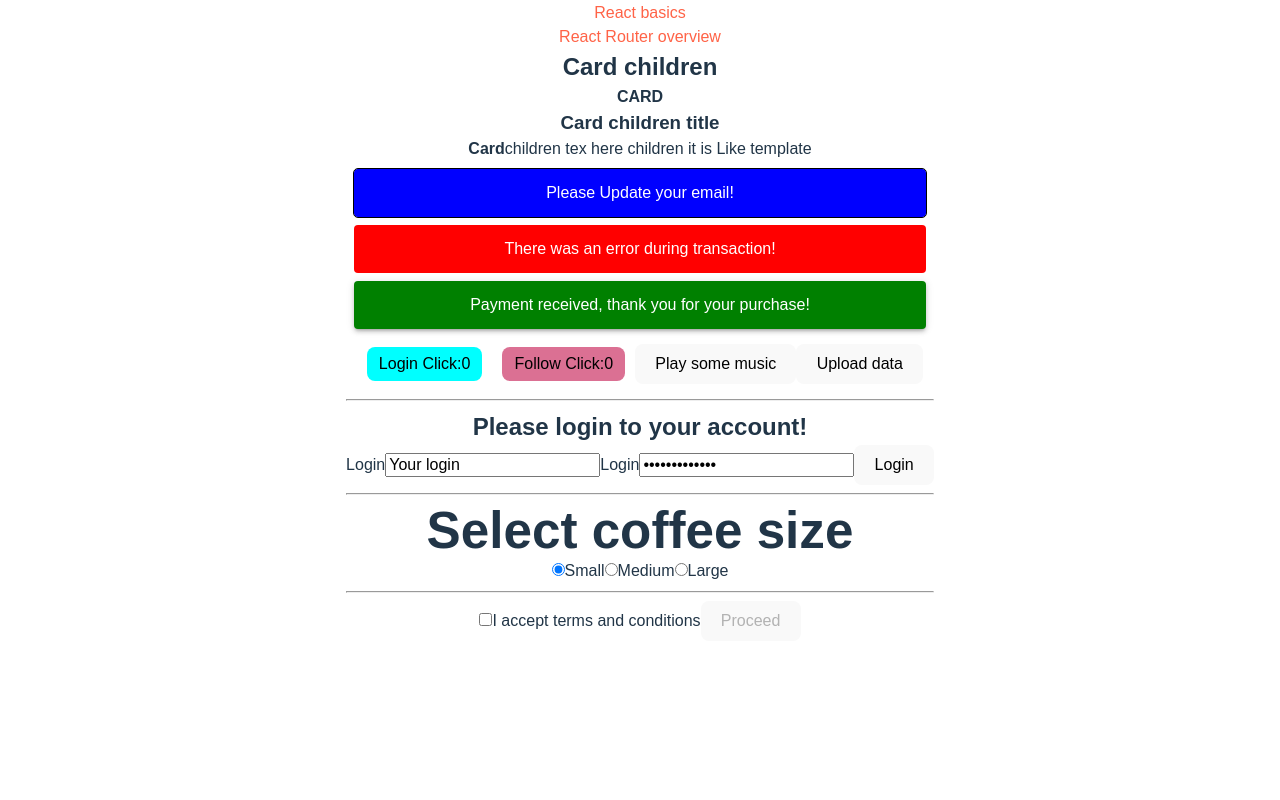
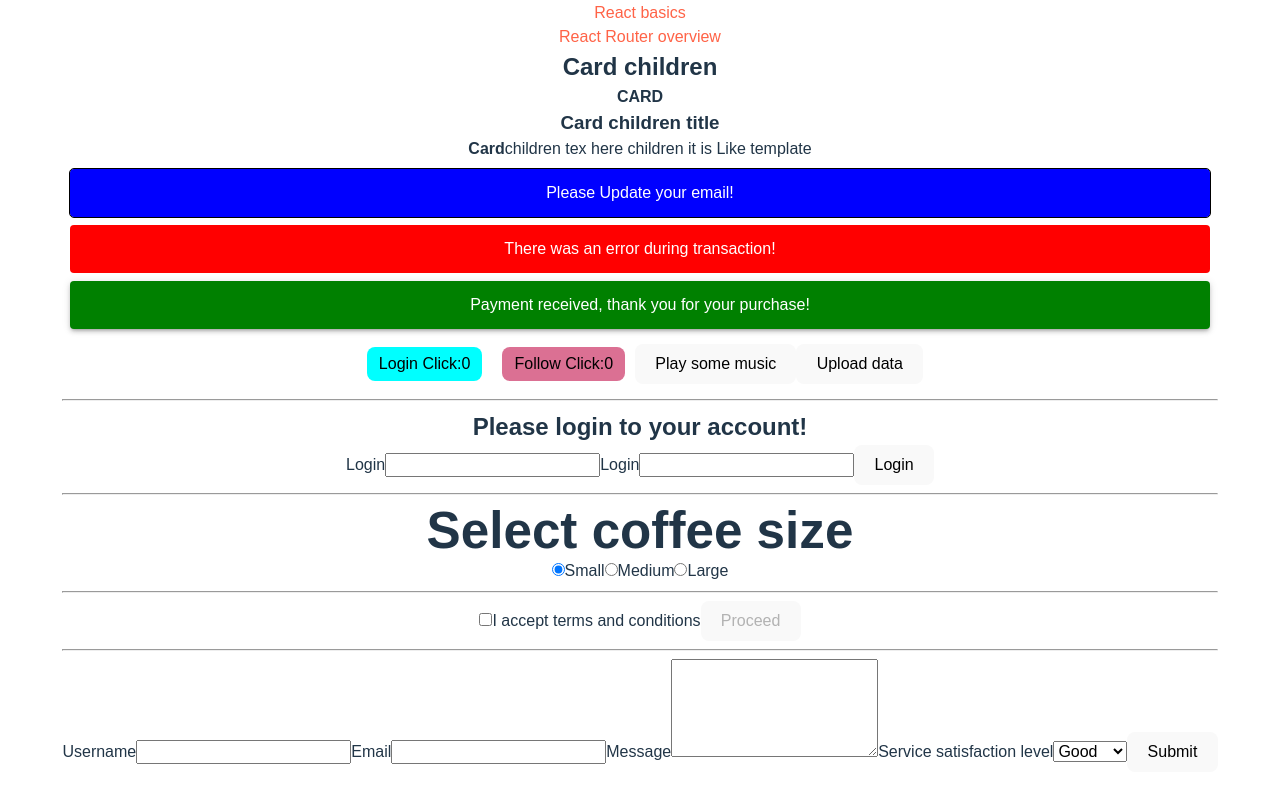
Before and after one commit to gudzsv/test-vite-react-prj, a React (Vite) app: page / in a window 1280 px wide. Shown: the part 1137-1937 px from the top of the page. Before the commit the page ends 1810 px from the top, so only its background shows below. Built offline with nearby package versions, Linux system fonts and the light colour scheme.

Commit message:
added formik with validation

```diff
--- a/package.json
+++ b/package.json
@@ -11,10 +11,12 @@
   },
   "dependencies": {
     "clsx": "^2.1.1",
+    "formik": "^2.4.6",
     "modern-normalize": "^2.0.0",
     "react": "^18.2.0",
     "react-dom": "^18.2.0",
-    "react-icons": "^5.2.1"
+    "react-icons": "^5.2.1",
+    "yup": "^1.4.0"
   },
   "devDependencies": {
     "@types/react": "^18.2.66",
--- a/src/components/App.jsx
+++ b/src/components/App.jsx
@@ -12,6 +12,7 @@
 import LangSwitcher from './LangSwitcher/LangSwitcher';
 import RadioButtons from './RadioButtons/RadioButtons';
 import CheckBox from './CheckBox/CheckBox';
+import FormikFeedbackForm from './FormikFeedbackForm/FormikFeedbackForm';
 
 function App() {
 	const favoriteBooks = [
@@ -69,6 +70,8 @@
 			<RadioButtons />
 			<hr />
 			<CheckBox />
+			<hr />
+			<FormikFeedbackForm />
 		</>
 	);
 }
--- /dev/null
+++ b/src/components/FormikFeedbackForm/FormikFeedbackForm.jsx
@@ -0,0 +1,74 @@
+import { Formik, Form, Field, ErrorMessage } from 'formik';
+import * as Yup from 'yup';
+import { useId } from 'react';
+
+const FeedbackSchema = Yup.object().shape({
+	username: Yup.string()
+		.min(2, 'Too Short!')
+		.max(50, 'Too Long!')
+		.required('Required'),
+	email: Yup.string().email('Must be a valid email!').required('Required'),
+	message: Yup.string()
+		.min(3, 'Too short')
+		.max(256, 'Too long')
+		.required('Required'),
+	level: Yup.string().oneOf(['good', 'neutral', 'bad']).required('Required'),
+});
+
+const initialValues = {
+	username: '',
+	email: '',
+	message: '',
+	level: 'good',
+};
+
+const FormikFeedbackForm = () => {
+	const nameFieldId = useId();
+	const emailFieldId = useId();
+	const msgFieldId = useId();
+	const levelFieldId = useId();
+
+	const handleSubmit = (values, actions) => {
+		console.log(values);
+		actions.setSubmitting(false);
+		actions.resetForm();
+	};
+
+	return (
+		<Formik
+			initialValues={initialValues}
+			onSubmit={handleSubmit}
+			validationSchema={FeedbackSchema}
+		>
+			{({ isSubmitting }) => (
+				<Form>
+					<label htmlFor={nameFieldId}>Username</label>
+					<Field type='text' name='username' id={nameFieldId} />
+					<ErrorMessage name='username' component='div' />
+
+					<label htmlFor={emailFieldId}>Email</label>
+					<Field type='email' name='email' id={emailFieldId} />
+					<ErrorMessage name='email' component='div' />
+
+					<label htmlFor={msgFieldId}>Message</label>
+					<Field as='textarea' name='message' id={msgFieldId} rows='5' />
+					<ErrorMessage name='message' component='div' />
+
+					<label htmlFor={levelFieldId}>Service satisfaction level</label>
+					<Field as='select' name='level' id={levelFieldId}>
+						<option value='good'>Good</option>
+						<option value='neutral'>Neutral</option>
+						<option value='bad'>Bad</option>
+					</Field>
+					<ErrorMessage name='level' component='div' />
+
+					<button type='submit' disabled={isSubmitting}>
+						Submit
+					</button>
+				</Form>
+			)}
+		</Formik>
+	);
+};
+
+export default FormikFeedbackForm;
--- a/src/components/LoginForm/LoginForm.jsx
+++ b/src/components/LoginForm/LoginForm.jsx
@@ -1,8 +1,8 @@
 import { useEffect, useId, useState } from 'react';
 
 const defaultFormData = {
-	login: 'Your login',
-	password: 'Your password',
+	login: '',
+	password: '',
 };
 
 const getLSFData = () => {
@@ -21,24 +21,16 @@
 	const id = useId();
 
 	const handleChange = (evt) => {
-		if (evt.target.name === 'login') {
-			setFormData({
-				...formData,
-				login: evt.target.value,
-			});
-		} else if (evt.target.name === 'password') {
-			setFormData({
-				...formData,
-				password: evt.target.value,
-			});
-		}
+		setFormData({
+			...formData,
+			[evt.target.name]: evt.target.value,
+		});
 	};
 
 	const handleSubmit = (evt) => {
 		evt.preventDefault();
-		const form = evt.target;
 		console.log(formData);
-		form.reset();
+		setFormData(defaultFormData);
 	};
 
 	return (
```
Also changed, not shown: src/components/FormikFeedbackForm/FormikFeedbackForm.module.css (added), 1 other file (tests, documents, lock files or other folders).
